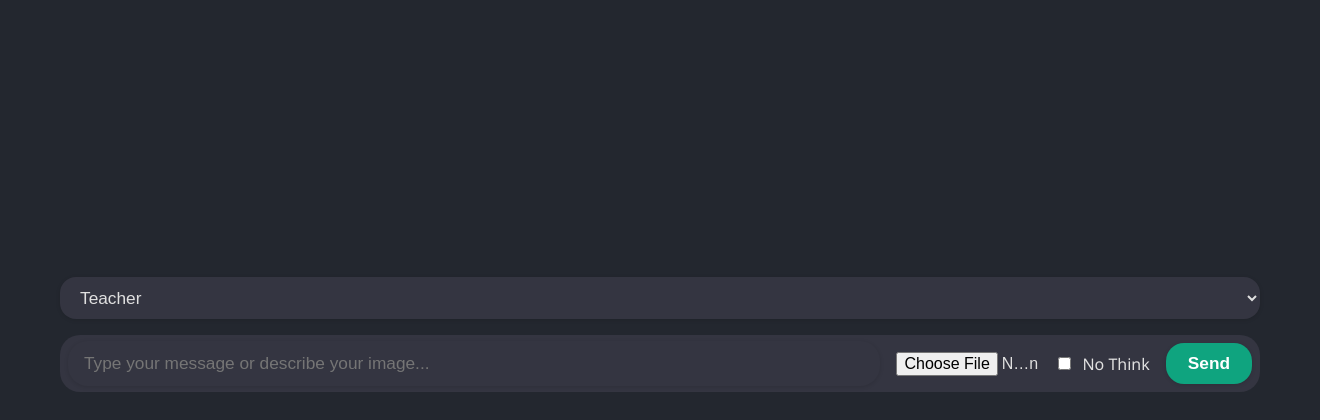
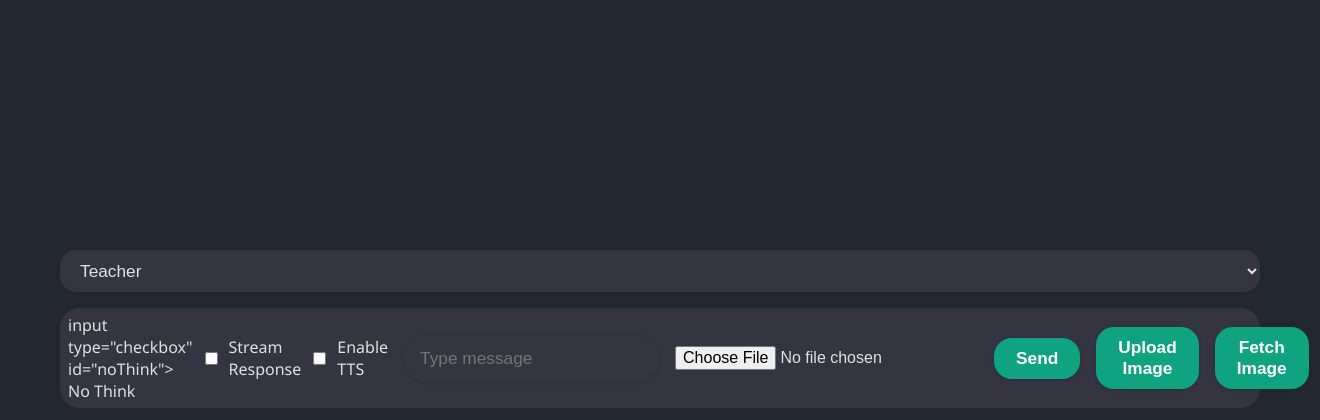
Before and after one commit to NishanChy733689/Ict-Project, a Flask app: page / in a window 1320 px wide. Shown: the part 380-800 px from the top of the page. Run offline with Flask 3, Linux system fonts and the light colour scheme; some libraries are stand-ins or nearby versions.

Commit message:
added fix

```diff
--- a/static/script.js
+++ b/static/script.js
@@ -4,32 +4,33 @@
   const chatBox = document.getElementById("chat");
   const personality = document.getElementById("personality").value;
   const noThink = document.getElementById("noThink").checked;
-  const streaming = document.getElementById("streamToggle").checked;
+  const stream = document.getElementById("stream").checked;
+  const ttsEnabled = document.getElementById("tts").checked;
 
   let message = msgInput.value.trim();
   const imageFile = imageInput.files[0];
+
   if (!message && !imageFile) return;
+
   if (noThink) message += " /no_think";
 
-  // Show user message
-  const userLi = document.createElement("li");
-  userLi.className = "user";
-  userLi.innerHTML = `<strong>You:</strong> ${msgInput.value}`;
-  chatBox.appendChild(userLi);
+  if (message) {
+    const userLi = document.createElement("li");
+    userLi.className = "user";
+    userLi.innerHTML = `<strong>You:</strong> ${message}`;
+    chatBox.appendChild(userLi);
+  }
 
-  // Preview image if any
   if (imageFile) {
-    await new Promise(resolve => {
-      const reader = new FileReader();
-      reader.onload = e => {
-        const imgLi = document.createElement("li");
-        imgLi.className = "user";
-        imgLi.innerHTML = `<img src="${e.target.result}" style="max-width:180px;border-radius:8px;" />`;
-        chatBox.appendChild(imgLi);
-        resolve();
-      };
-      reader.readAsDataURL(imageFile);
-    });
+    const reader = new FileReader();
+    reader.onload = function(e) {
+      const imgLi = document.createElement("li");
+      imgLi.className = "user";
+      imgLi.innerHTML = `<img src="${e.target.result}" style="max-width:180px;max-height:120px;border-radius:8px;margin-top:6px;" />`;
+      chatBox.appendChild(imgLi);
+      chatBox.scrollTop = chatBox.scrollHeight;
+    };
+    reader.readAsDataURL(imageFile);
   }
 
   chatBox.scrollTop = chatBox.scrollHeight;
@@ -37,77 +38,108 @@
   imageInput.value = "";
 
   try {
+    let response;
     if (imageFile) {
-      // always non-streaming for images
       const formData = new FormData();
       formData.append("message", message);
       formData.append("personality", personality);
       formData.append("image", imageFile);
-
-      const response = await fetch("/chat", { method: "POST", body: formData });
+      response = await fetch("/chat", { method: "POST", body: formData });
       const data = await response.json();
-      const markdown = marked.parse(data.reply);
-      const li = document.createElement("li");
-      li.className = "bot";
-      li.innerHTML = markdown;
-      chatBox.appendChild(li);
-      chatBox.scrollTop = chatBox.scrollHeight;
-
-    } else if (streaming) {
-      // streaming text
-      const response = await fetch("/chat_stream", {
+      appendBotMessage(data.reply, ttsEnabled);
+    } else if (stream) {
+      const res = await fetch("/chat_stream", {
         method: "POST",
         headers: { "Content-Type": "application/json" },
         body: JSON.stringify({ message, personality })
       });
-      if (!response.ok || !response.body) throw new Error();
-
-      const reader = response.body.getReader();
+      const reader = res.body.getReader();
       const decoder = new TextDecoder();
-      let done = false;
+      let full = "";
       const botLi = document.createElement("li");
       botLi.className = "bot";
-      botLi.innerHTML = "";
       chatBox.appendChild(botLi);
       chatBox.scrollTop = chatBox.scrollHeight;
 
-      while (!done) {
-        const { value, done: doneReading } = await reader.read();
-        done = doneReading;
-        if (value) {
-          const chunk = decoder.decode(value, { stream: true });
-          botLi.innerHTML += chunk;
-          chatBox.scrollTop = chatBox.scrollHeight;
-        }
+      while (true) {
+        const { done, value } = await reader.read();
+        if (done) break;
+        const chunk = decoder.decode(value, { stream: true });
+        full += chunk;
+        botLi.innerHTML = full;
+        chatBox.scrollTop = chatBox.scrollHeight;
       }
 
+      if (ttsEnabled) speak(full);
     } else {
-      // non-streaming text
-      const response = await fetch("/chat", {
+      response = await fetch("/chat", {
         method: "POST",
         headers: { "Content-Type": "application/json" },
         body: JSON.stringify({ message, personality })
       });
       const data = await response.json();
-      const markdown = marked.parse(data.reply);
-      const li = document.createElement("li");
-      li.className = "bot";
-      li.innerHTML = markdown;
-      chatBox.appendChild(li);
-      chatBox.scrollTop = chatBox.scrollHeight;
+      appendBotMessage(data.reply, ttsEnabled);
     }
-
   } catch (err) {
     const li = document.createElement("li");
     li.className = "bot";
-    li.innerHTML = `<strong>Error:</strong> ${err.message}`;
+    li.innerHTML = `<strong>Error:</strong> Could not get response from server.`;
     chatBox.appendChild(li);
-    chatBox.scrollTop = chatBox.scrollHeight;
   }
 }
 
-// handle Enter key
-document.getElementById("msg").addEventListener("keydown", e => {
+function appendBotMessage(text, tts) {
+  const chatBox = document.getElementById("chat");
+  const markdown = marked.parse(text);
+  const li = document.createElement("li");
+  li.className = "bot";
+  li.innerHTML = markdown;
+  chatBox.appendChild(li);
+  chatBox.scrollTop = chatBox.scrollHeight;
+  if (tts) speak(text);
+}
+
+function speak(text) {
+  const utterance = new SpeechSynthesisUtterance(text);
+  utterance.lang = "en-US";
+  speechSynthesis.speak(utterance);
+}
+
+async function uploadImage() {
+  const imageInput = document.getElementById("image");
+  const chatBox = document.getElementById("chat");
+
+  if (!imageInput.files.length) return;
+
+  const formData = new FormData();
+  formData.append("image", imageInput.files[0]);
+
+  const response = await fetch("/upload", {
+    method: "POST",
+    body: formData,
+  });
+
+  const data = await response.json();
+  appendBotMessage(data.reply, true);
+}
+
+async function fetchImage() {
+  const topic = prompt("Enter a topic for the image:");
+  if (!topic) return;
+  const chatBox = document.getElementById("chat");
+  chatBox.innerHTML += `<p class="user"><strong>You:</strong> Get image of ${topic}</p>`;
+
+  const response = await fetch("/fetch_image", {
+    method: "POST",
+    headers: { "Content-Type": "application/json" },
+    body: JSON.stringify({ topic })
+  });
+  const data = await response.json();
+  chatBox.innerHTML += `<p class="bot">${data.reply}</p>`;
+  chatBox.scrollTop = chatBox.scrollHeight;
+}
+
+document.getElementById("msg").addEventListener("keydown", function(e) {
   if (e.key === "Enter") {
     e.preventDefault();
     sendMessage();
--- a/templates/index.html
+++ b/templates/index.html
@@ -27,25 +27,15 @@
         <option value="flashcard">Flashcard Helper</option>
       </select>
       <div class="input-row">
-        <input
-          type="text"
-          id="msg"
-          placeholder="Type your message or describe your image..."
-        />
-        <input
-          type="file"
-          id="image"
-          accept="image/*"
-          style="max-width: 150px"
-        /><input type="checkbox" id="noThink" />
-        <label for="noThink" style="color: #e0e0e0; cursor: pointer"
-          >No Think</label
-        >
-        <button type="button" onclick="sendMessage()">Send</button>
-      </div>
-      <div
-        style="display: flex; align-items: center; gap: 8px; margin-bottom: 8px"
-      ></div>
+        input type="checkbox" id="noThink"> No Think
+    <input type="checkbox" id="stream"> Stream Response
+    <input type="checkbox" id="tts"> Enable TTS
+    <ul id="chat"></ul>
+    <input type="text" id="msg" placeholder="Type message">
+    <input type="file" id="image">
+    <button onclick="sendMessage()">Send</button>
+    <button onclick="uploadImage()">Upload Image</button>
+    <button onclick="fetchImage()">Fetch Image</button>
     </div>
 
     <script src="{{ url_for('static', filename='script.js') }}"></script>
```
Also changed, not shown: static/test.html (+14 -42 lines).
